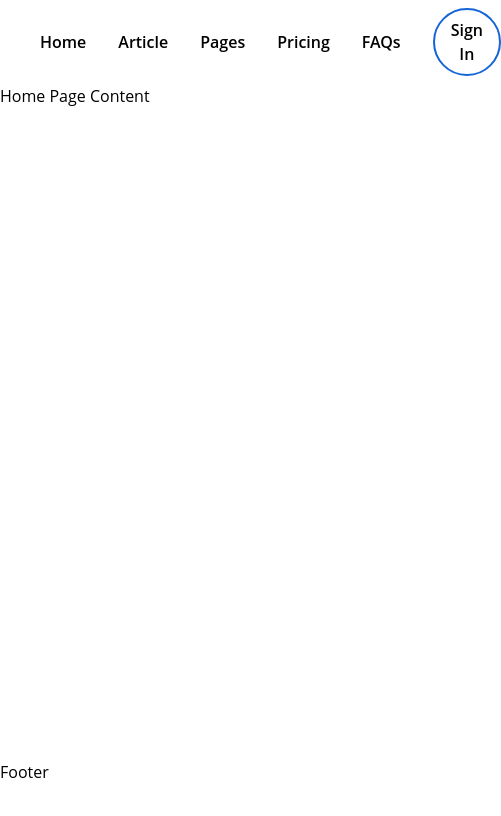
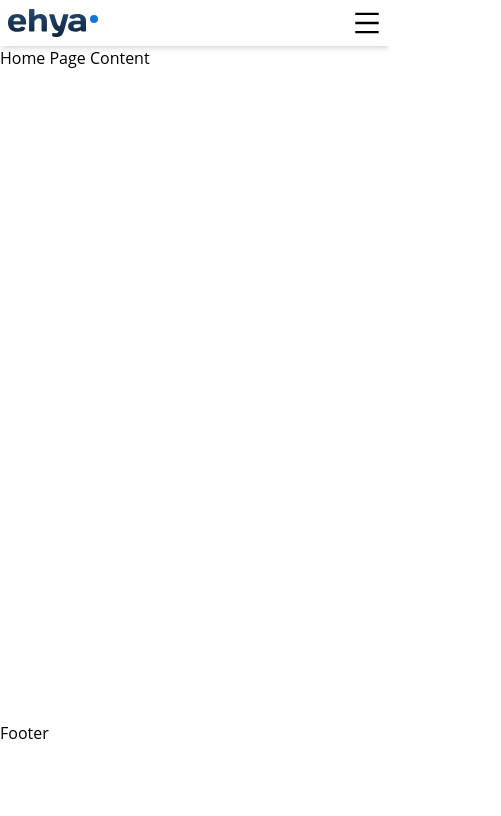
Before and after one commit to imyubraz/mern-blog, a React (Create React App) app: page / in a window 390 px wide. Shown: the top 816 px of the page, 501 px wide, since content can reach past the window. Built offline with nearby package versions, Linux system fonts and the light colour scheme; the HTML template or start-up script is replaced by a standard one.

Commit message:
Header responsiveness completed.

```diff
--- a/package.json
+++ b/package.json
@@ -8,6 +8,7 @@
     "@testing-library/user-event": "^13.2.1",
     "react": "^18.2.0",
     "react-dom": "^18.2.0",
+    "react-icons": "^4.8.0",
     "react-scripts": "5.0.1",
     "web-vitals": "^2.1.0"
   },
--- a/src/layouts/Layout.jsx
+++ b/src/layouts/Layout.jsx
@@ -6,7 +6,7 @@ const Layout = ({children}) => {
   return (
     <>
     <div className="content font-opensans">
-        <header className="min-h-[10vh]">
+        <header>
             <Header />
         </header>
         <main className="min-h-[80vh]">
--- a/src/sections/header/Header.jsx
+++ b/src/sections/header/Header.jsx
@@ -1,4 +1,9 @@
-import React from 'react'
+import React, { useState } from 'react'
+
+// react-icons
+import {AiOutlineMenu} from "react-icons/ai";
+import {AiOutlineClose} from "react-icons/ai";
+
 
 // assets
 import { svgs } from '../../constants/assets'
@@ -26,7 +31,7 @@ const menus = [
 const Menu = ({name, path}) =>{
     return(
         <>
-        <li className='menu hover:font-bold hover:text-primary transition-all ease-out duration-200'><a href={path}>{name}</a></li>
+        <li className='menu hover:font-bold w-full md:w-auto hover:text-yellow-500 md:hover:text-primary transition-all ease-out duration-200'><a href={path}>{name}</a></li>
         </>
     )
 }
@@ -34,22 +39,39 @@ const Menu = ({name, path}) =>{
 // }
 
 const Header = () => {
+
+const mobileHeaderHeight = "100px";
+
+// states
+const [showMobileMenu, setShowMobileMenu ] = useState(false);
+
   return (
     <>
-    <div className="wrapper">
-        <div className="container p-2">
-            <div className="row flex gap-8 items-center">
+    <div className="wrapper bg-white shadow-md md:shadow-none">
+        <div className={`container p-2 h-[${mobileHeaderHeight}] md:min-h-[10vh] relative md:static flex`}>
+            <div className="row w-full flex gap-8 items-center">
                 <div className="col w-1/4">
                     <div className="logo">
                         <img src={svgs.Logo} alt="" />
                     </div>
                 </div>
-                <div className="col grow flex justify-end">
-                    <div className="nav-wrapper">
-                        <nav className='main-nav flex gap-8 items-center'>
-                            <ul className='menus flex gap-8 font-semibold'>
-                                {menus.map((menu)=> <Menu name={menu.name} path={menu.path}/>)}
-                            </ul>
+                <div className="col grow flex justify-end items-center">
+                    {!showMobileMenu?
+                    <div className="md:hidden menu-icon text-3xl cursor-pointer" onClick={()=>setShowMobileMenu(true)}>
+                        <AiOutlineMenu/>
+                    </div>
+                    :
+                    <div className="md:hidden close-icon text-3xl cursor-pointer" onClick={()=>setShowMobileMenu(false)}>
+                        <AiOutlineClose />
+                    </div>
+                    }
+                    <div className={`nav-wrapper absolute ${showMobileMenu ? `top-[${mobileHeaderHeight}]`: `top-[-100vh]`} w-full md:w-auto py-8 md:p-2 bg-dark-hard text-white text-lg md:bg-inherit md:text-inherit right-0 md:static transition-all ease-in duration-500 md:transition-none -z-10 md:z-0`}>
+                        <nav className='main-nav flex flex-col md:flex-row gap-8 items-center'>
+                            <div>
+                                <ul className='menus flex flex-col md:flex-row gap-8 font-semibold'>
+                                    {menus.map((menu)=> <Menu name={menu.name} path={menu.path}/>)}
+                                </ul>
+                            </div>
                             <div>
                                 <button className='border-2 border-primary px-4 py-2 rounded-full font-semibold hover:bg-primary hover:text-white transition-all duration-200 cursor-pointer'>Sign In</button>
                             </div>
```
Also changed, not shown: 1 other file (tests, documents, lock files or other folders).
